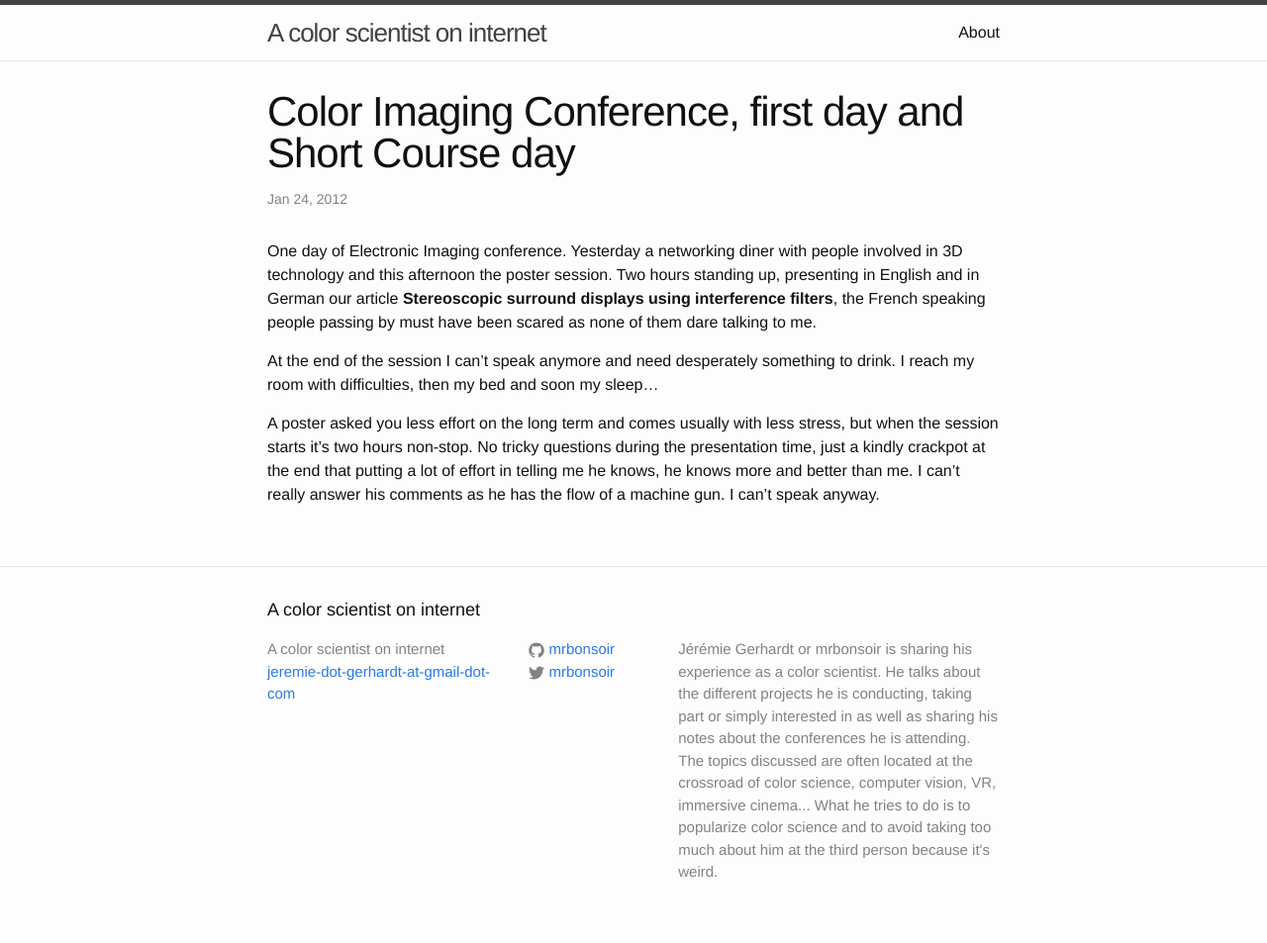
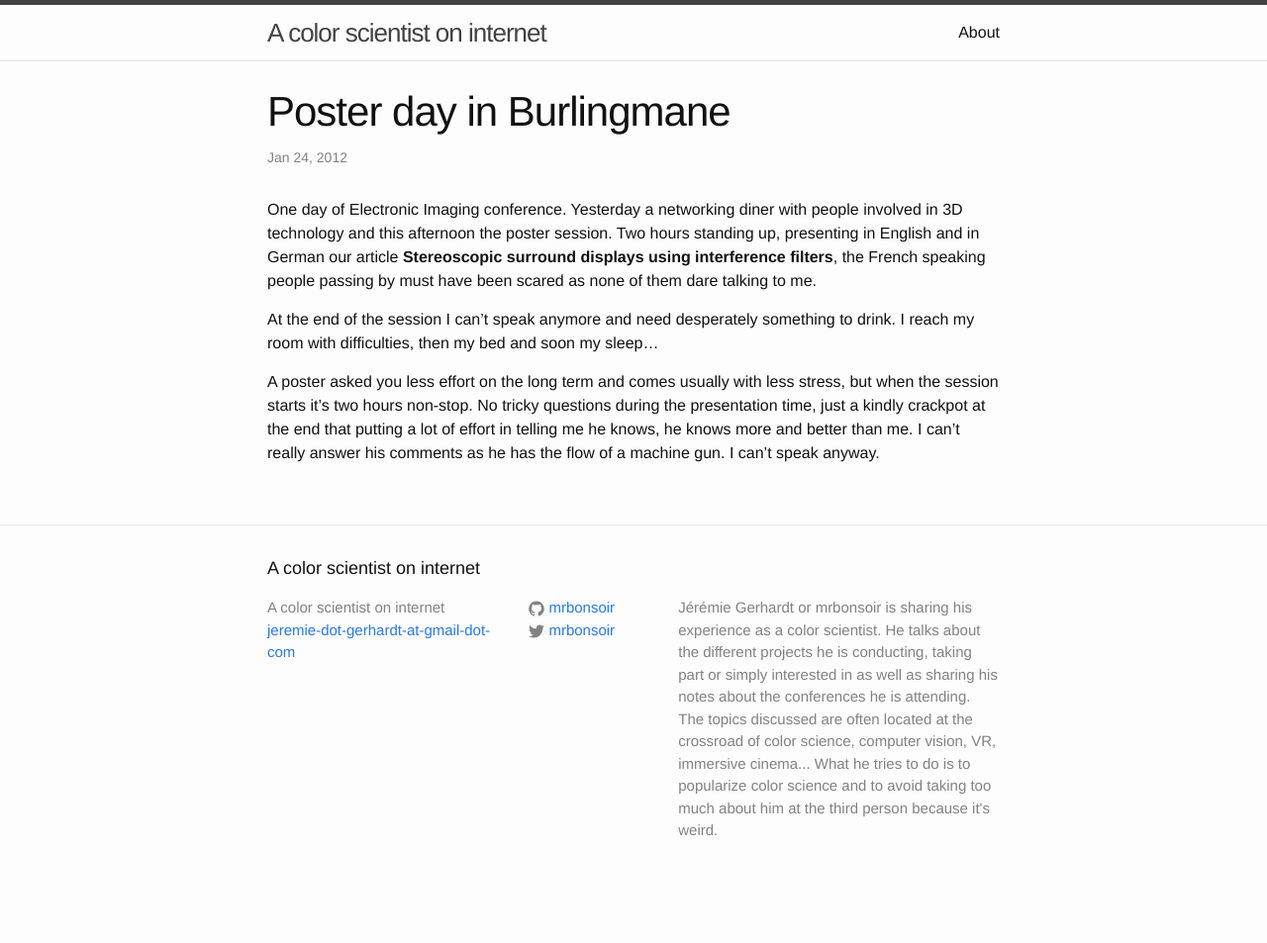
Before and after one commit to mrbonsoir/mrbonsoir.github.io, a Jekyll site: the page built from _posts/2012-01-24-Poster-day-in-Burlingame.markdown, in a window 1280 px wide. Shown: the whole page at 99% size. Built offline with Jekyll 4.4.1, drawn with Linux system fonts in a browser that asks for light colours; after the commit the page ends 911 px from its top, so only the background shows below that.

Commit message:
post from EI in 2012...

```diff
--- a/_posts/2012-01-24-Poster-day-in-Burlingame.markdown
+++ b/_posts/2012-01-24-Poster-day-in-Burlingame.markdown
@@ -1,6 +1,6 @@
 ---
 layout: post
-title:  "Color Imaging Conference, first day and Short Course day"
+title:  "Poster day in Burlingmane"
 date:   2012-01-24 18:03:06 +0100
 categories: blog post
 ---
```
